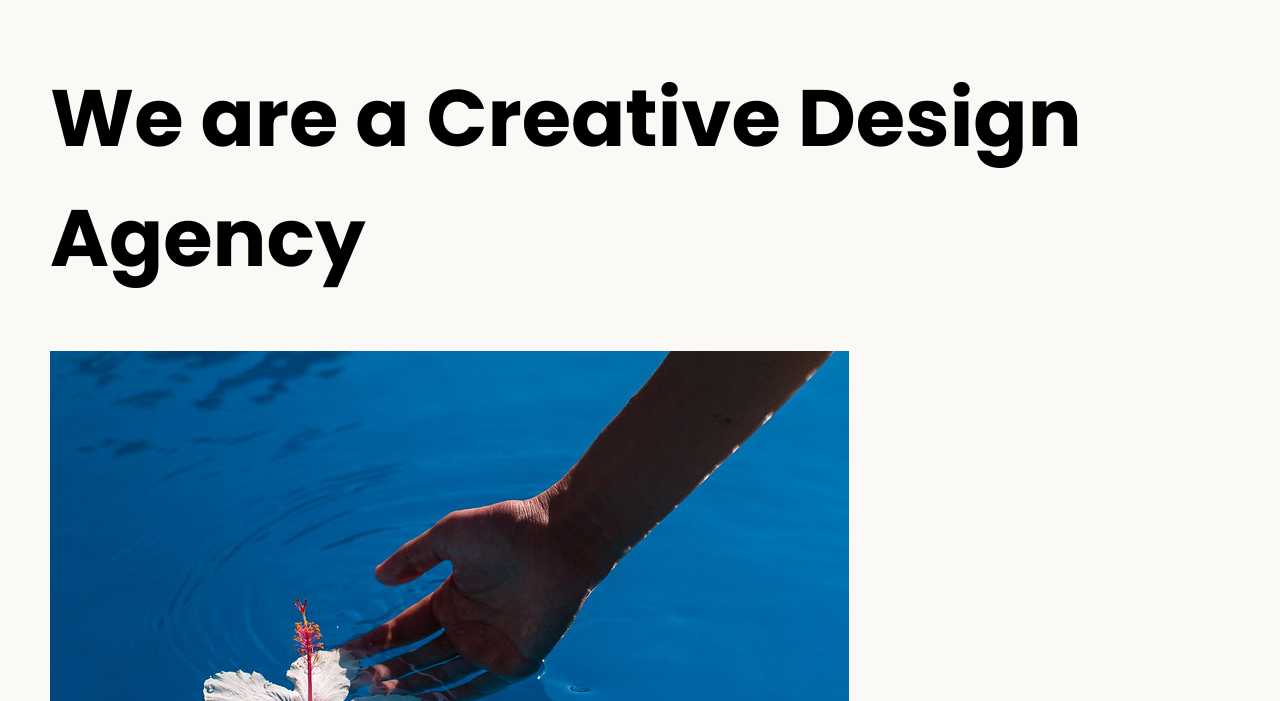
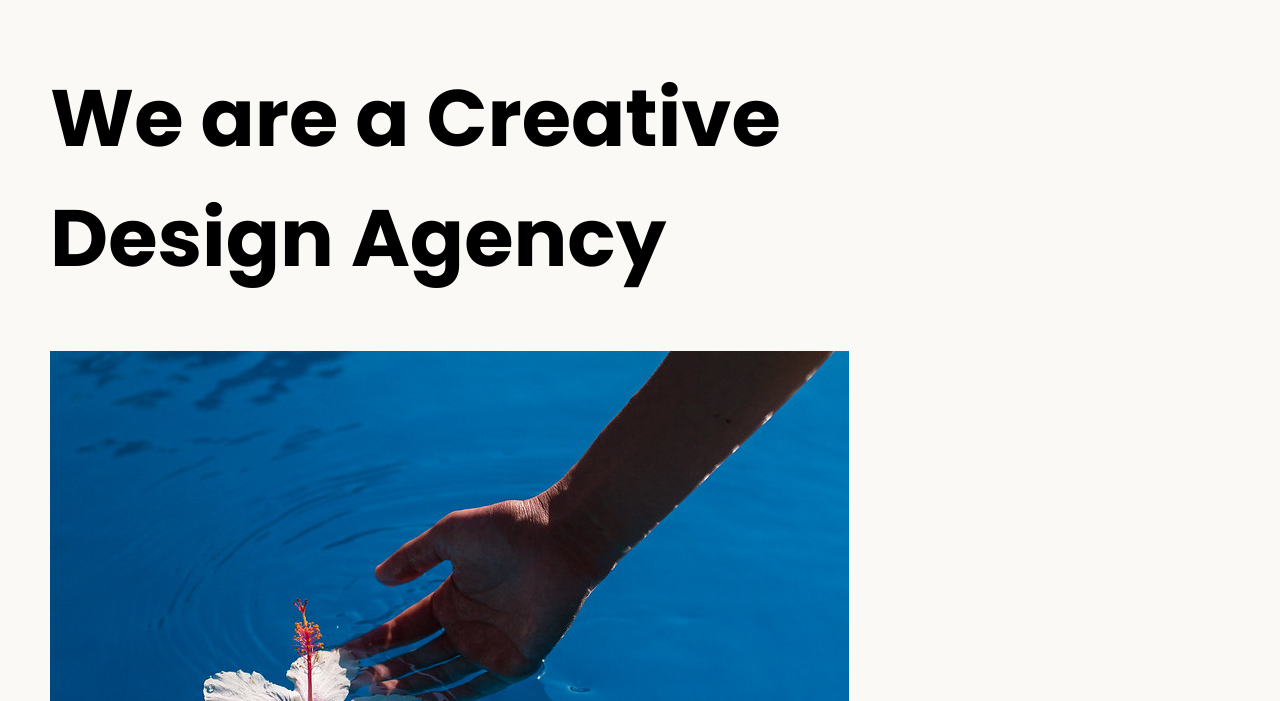
Before and after one commit to ntthanhbang/Agency-Web-Design-Practice, a plain HTML site: page index.html in a window 1280 px wide. Shown: the part 99-800 px from the top of the page. Drawn offline with Linux system fonts and the light colour scheme.

Commit message:
Update index.html

```diff
--- a/index.html
+++ b/index.html
@@ -14,8 +14,11 @@
 <body>
   <div class="main">
     <img class="logo" src="./assets/images/logo.png" alt="logo">
-    <h1>We are a Creative Design Agency</h1>
-    <div class="left card"><img class="tile-image" src="./assets/images/beautiful.jpg" alt="hand and flower in water">
+
+    <h1>We are a <span id="creative">Creative</span> </br> Design Agency</h1>
+
+    <div class="left card">
+      <img class="tile-image" src="./assets/images/beautiful.jpg" alt="hand and flower in water">
       <h2 class="card-title">Beauty</h2>
       <p class="card-text">We strive to create the most beautiful websites for all your needs. Working closely with you
         to
@@ -23,7 +26,8 @@
         develop an amazing website for your business.</p>
     </div>
 
-    <div class="right card"><img class="tile-image" src="./assets/images/construction.jpg" alt="metal structure">
+    <div class="right card">
+      <img class="tile-image" src="./assets/images/construction.jpg" alt="metal structure">
       <h2 class="card-title">Construction</h2>
       <p>Built by our team of professional developers, we ensure the most rigourous and modern websites. Built from
         scratch using HTML and CSS. Only the best for you.</p>
```
